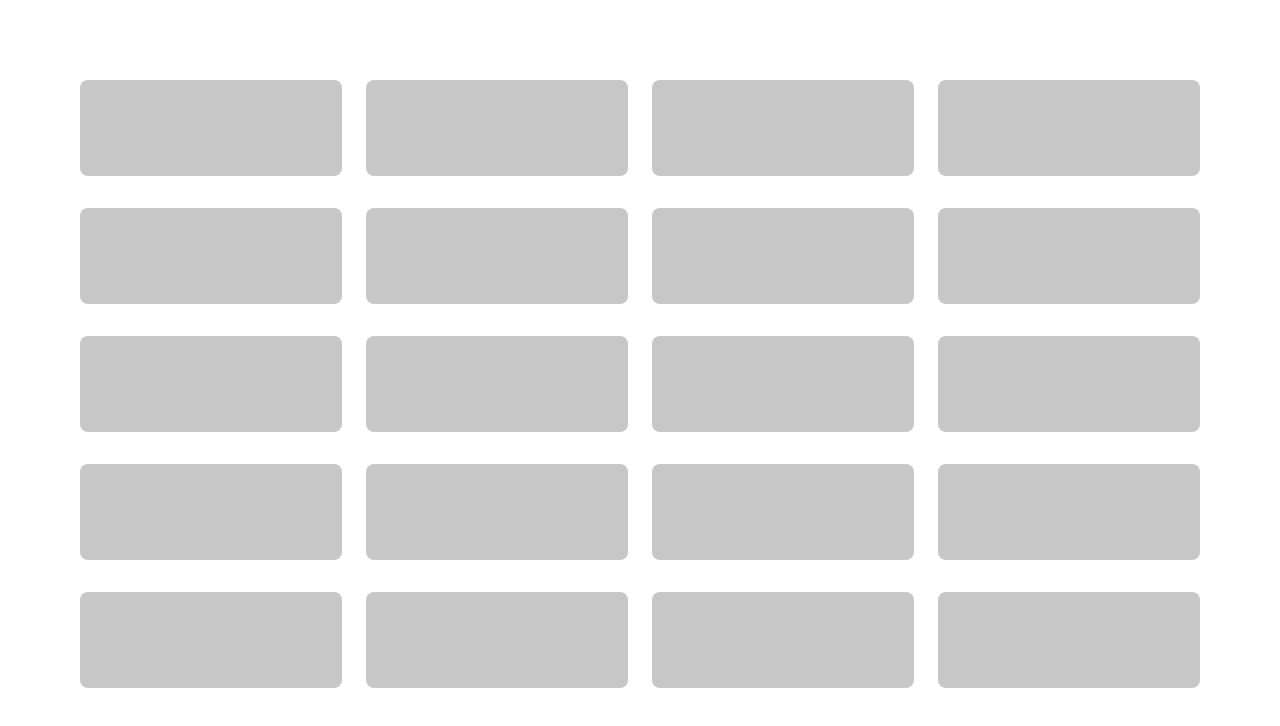
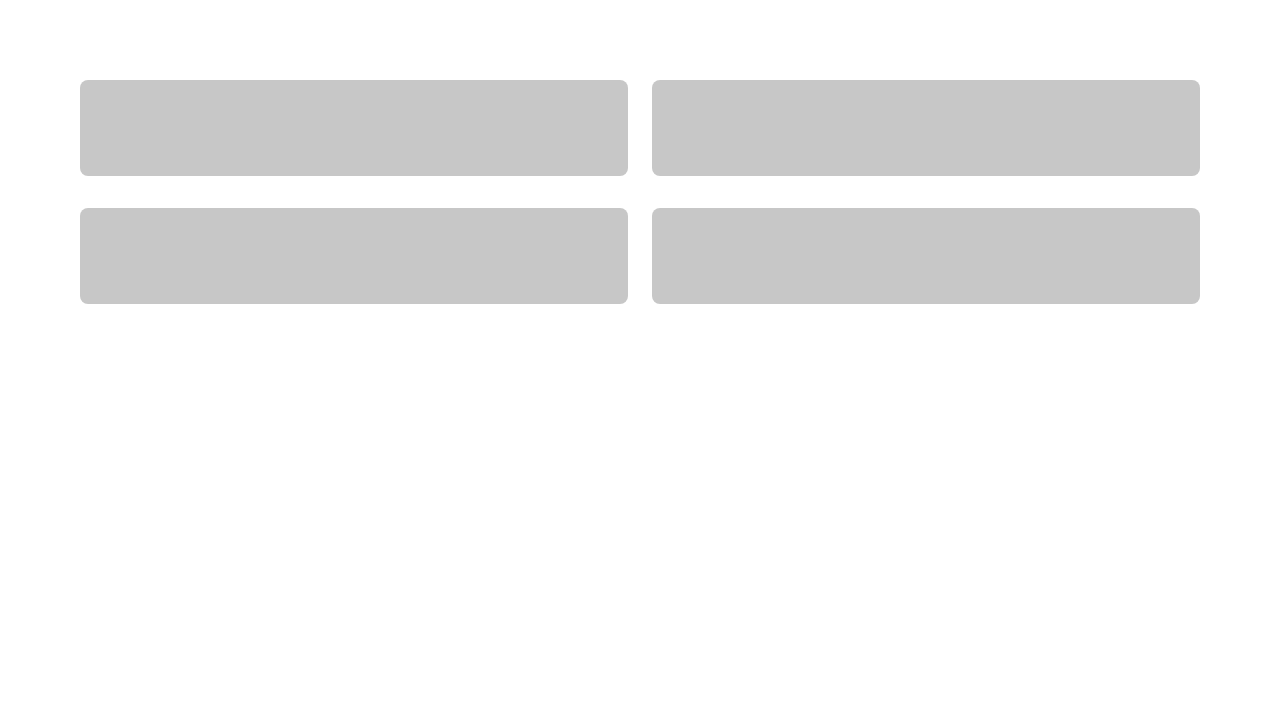
Before and after one commit to patchwork-body/tiles-game, a React (Create React App) app: page / in a window 1280 px wide. Shown: the top 726 px of the page. Built offline with nearby package versions, Linux system fonts and the light colour scheme.

Commit message:
remove identity tiles

```diff
--- a/src/components/app/app.tsx
+++ b/src/components/app/app.tsx
@@ -2,7 +2,7 @@ import React from 'react';
 import { Grid } from '../grid';
 
 const App: AppComponent = () => {
-  return <Grid rows={5} columns={4} />;
+  return <Grid rows={2} columns={2} />;
 };
 
 export { App };
--- a/src/components/grid/@types/index.d.ts
+++ b/src/components/grid/@types/index.d.ts
@@ -5,7 +5,7 @@ type GridState = Map<{
   tiles: List<List<GridTile>>;
 }>;
 
-type GridTile = { removed: boolean } & TileProps;
+type GridTile = { removed: boolean; column: number; row: number } & TileProps;
 
 type GridAction = {
   type: string;
--- a/src/components/grid/grid.tsx
+++ b/src/components/grid/grid.tsx
@@ -7,16 +7,26 @@ import { GridComponent, GridTile } from './@types';
 
 const Grid: GridComponent = ({ rows, columns }) => {
   const tiles = [];
-  const colors = ['red', 'green', 'blue', 'pink'];
+
+  const genNumber = () => Math.floor(Math.random() * 256);
+  const colors = new Array(Math.ceil((rows * columns) / 2))
+    .fill(null)
+    .map(() => {
+      return `rgb(${genNumber()}, ${genNumber()}, ${genNumber()})`;
+    });
+  const shuffleColors = List(colors.concat(colors)).sortBy(Math.random);
 
   for (let rowIndex = 0; rowIndex < rows; rowIndex++) {
     const row = [];
     for (let columnIndex = 0; columnIndex < columns; columnIndex++) {
+      const index = columns * rowIndex + columnIndex;
       row.push({
-        index: columns * rowIndex + columnIndex,
+        row: rowIndex,
+        column: columnIndex,
+        removed: false,
+        index,
         hidden: true,
-        removed: false,
-        color: colors[columnIndex],
+        color: shuffleColors.get(index),
       });
     }
     tiles.push(List.of(...row));
@@ -34,7 +44,7 @@ const Grid: GridComponent = ({ rows, columns }) => {
       const timeoutId = setTimeout(() => {
         dispatch({ type: GRID_ACTIONS.REMOVE_IDENTITY, payload: {} });
         dispatch({ type: GRID_ACTIONS.HIDE_ALL, payload: {} });
-      }, 1000);
+      }, 500);
 
       return () => clearTimeout(timeoutId);
     }
@@ -55,10 +65,13 @@ const Grid: GridComponent = ({ rows, columns }) => {
         return row.map((tile: GridTile, columnIndex: number) => {
           return (
             <div
-              hidden={tile.removed}
               className="grid__tile"
               key={rowIndex + columnIndex}
-              style={{ gridRow: rowIndex + 1, gridColumn: columnIndex + 1 }}
+              style={{
+                gridRow: rowIndex + 1,
+                gridColumn: columnIndex + 1,
+                opacity: tile.removed ? 0 : 1,
+              }}
             >
               <Tile {...tile} clickHandler={clickHandler} />
             </div>
--- a/src/components/grid/reducer.ts
+++ b/src/components/grid/reducer.ts
@@ -1,5 +1,5 @@
 import { List, Map } from 'immutable';
-import { GridReducer, GridTile } from './@types';
+import { GridReducer, GridState, GridTile } from './@types';
 
 enum GRID_ACTIONS {
   REVEAL_TILE = '@REVEAL_TILE',
@@ -31,10 +31,17 @@ const gridReducer: GridReducer = (state, action) => {
     );
 
     if (hasIdentity) {
-      // return state.get('prevRevealedTiles').reduce((state: GridState, tile: GridTile) => {
-      //   return state;
-      // }, state);
-      return state;
+      return state
+        .get('prevRevealedTiles')
+        .reduce((state: GridState, revealedTile: GridTile) => {
+          return state.updateIn(
+            ['tiles', revealedTile.row, revealedTile.column],
+            (tile: GridTile) => ({
+              ...tile,
+              removed: true,
+            }),
+          );
+        }, state);
     } else {
       return state;
     }
```
